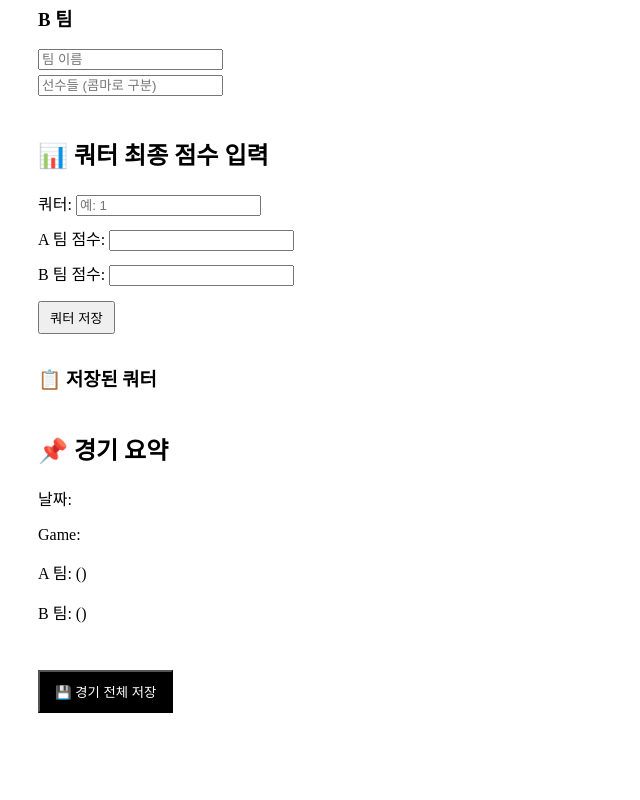
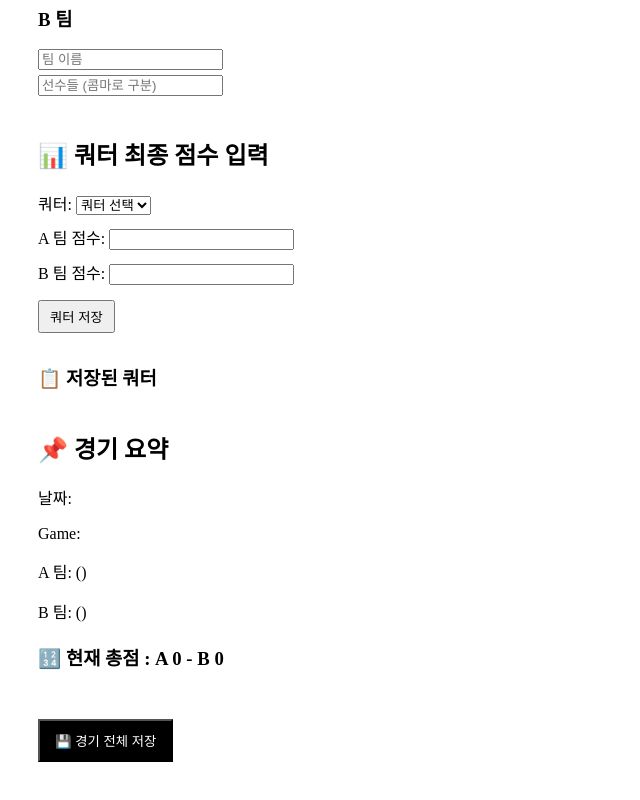
Before and after one commit to kevin5097/INNOUT_record, a Next.js app: page /game in a window 1280 px wide. Shown: the part 437-1237 px from the top of the page, without its empty margins (0-640 px from the left). Before the commit the page ends 1188 px from the top, so only its background shows below. Built offline with nearby package versions, Linux system fonts and the light colour scheme.

Commit message:
Update page.js

```diff
--- a/app/game/page.js
+++ b/app/game/page.js
@@ -23,8 +23,13 @@ export default function GamePage() {
 
   // 쿼터 저장
   const saveQuarterResult = () => {
-    if (!quarter || finalAScore === "" || finalBScore === "") {
-      alert("쿼터와 점수를 모두 입력하세요.");
+    if (!["1", "2", "3", "4"].includes(quarter)) {
+      alert("1~4 쿼터만 선택 가능합니다.");
+      return;
+    }
+
+    if (finalAScore === "" || finalBScore === "") {
+      alert("점수를 모두 입력하세요.");
       return;
     }
 
@@ -43,6 +48,17 @@ export default function GamePage() {
     setFinalAScore("");
     setFinalBScore("");
   };
+
+  // 총합 계산
+  const totalAScore = quarters.reduce(
+    (sum, q) => sum + q.finalScore.A,
+    0
+  );
+
+  const totalBScore = quarters.reduce(
+    (sum, q) => sum + q.finalScore.B,
+    0
+  );
 
   // 경기 전체 저장
   const saveGame = () => {
@@ -65,6 +81,10 @@ export default function GamePage() {
         },
       },
       quarters,
+      totalScore: {
+        A: totalAScore,
+        B: totalBScore,
+      },
     };
 
     console.log("저장될 데이터:", gameData);
@@ -75,7 +95,6 @@ export default function GamePage() {
     <div style={{ padding: 30 }}>
       <h1>🏀 경기 기록</h1>
 
-      {/* 경기 기본 정보 */}
       <h2>📅 경기 정보</h2>
 
       <div>
@@ -95,7 +114,6 @@ export default function GamePage() {
         />
       </div>
 
-      {/* 팀 정보 */}
       <h2 style={{ marginTop: 30 }}>👥 팀 정보</h2>
 
       <div>
@@ -130,16 +148,20 @@ export default function GamePage() {
         />
       </div>
 
-      {/* 쿼터 입력 */}
       <h2 style={{ marginTop: 40 }}>📊 쿼터 최종 점수 입력</h2>
 
       <div>
         <label>쿼터: </label>
-        <input
+        <select
           value={quarter}
           onChange={(e) => setQuarter(e.target.value)}
-          placeholder="예: 1"
-        />
+        >
+          <option value="">쿼터 선택</option>
+          <option value="1">1 쿼터</option>
+          <option value="2">2 쿼터</option>
+          <option value="3">3 쿼터</option>
+          <option value="4">4 쿼터</option>
+        </select>
       </div>
 
       <div style={{ marginTop: 10 }}>
@@ -165,7 +187,6 @@ export default function GamePage() {
         쿼터 저장
       </button>
 
-      {/* 저장된 쿼터 목록 */}
       <h3 style={{ marginTop: 30 }}>📋 저장된 쿼터</h3>
 
       {quarters.map((q, index) => (
@@ -175,7 +196,6 @@ export default function GamePage() {
         </div>
       ))}
 
-      {/* 현재 경기 요약 */}
       <h2 style={{ marginTop: 40 }}>📌 경기 요약</h2>
 
       <p>날짜: {date}</p>
@@ -187,7 +207,11 @@ export default function GamePage() {
         B 팀: {teamBName} ({teamBPlayers})
       </p>
 
-      {/* 경기 전체 저장 버튼 */}
+      <h3 style={{ marginTop: 20 }}>
+        🔢 현재 총점 : {teamAName || "A"} {totalAScore} -{" "}
+        {teamBName || "B"} {totalBScore}
+      </h3>
+
       <button
         onClick={saveGame}
         style={{
```
